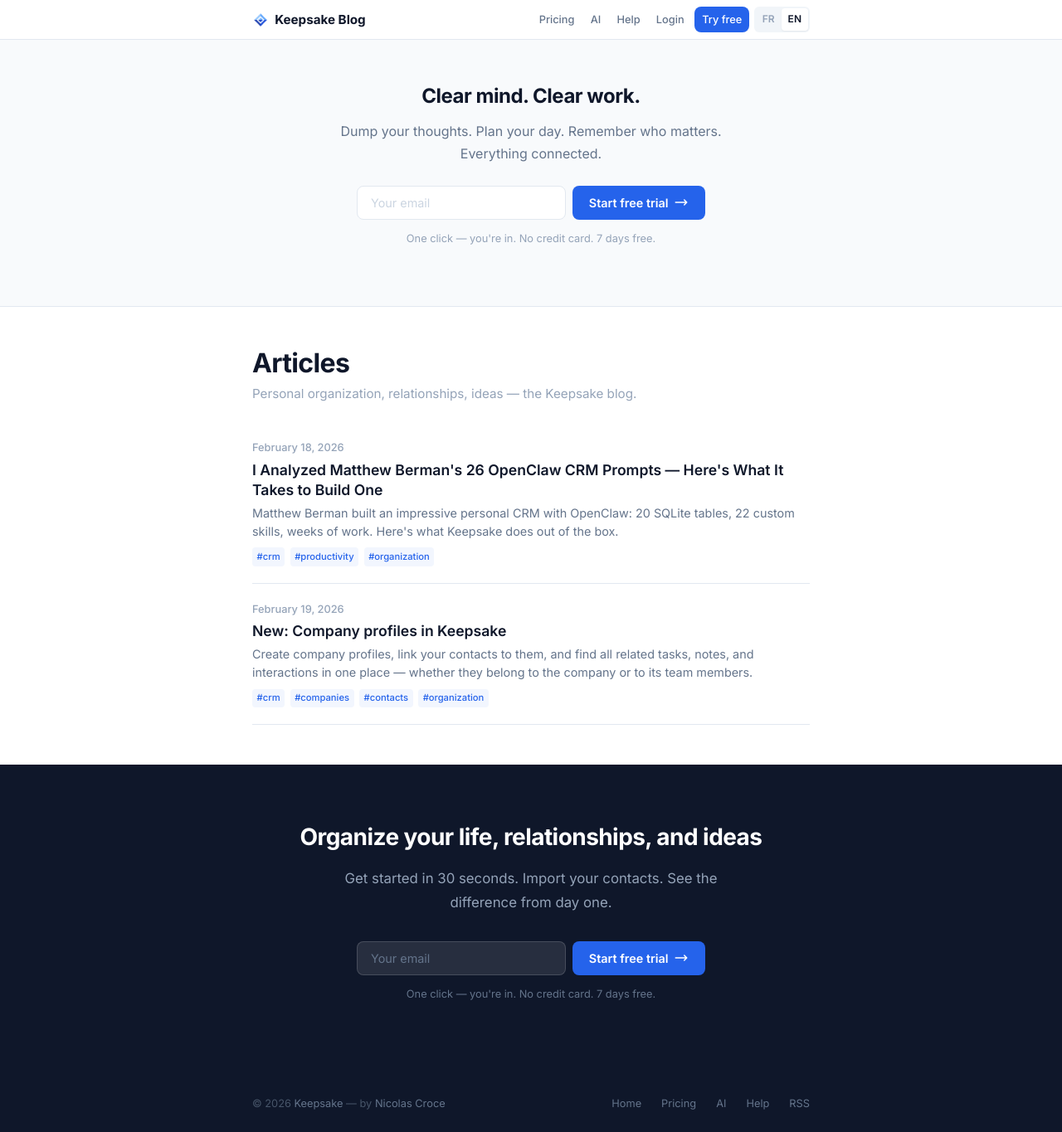
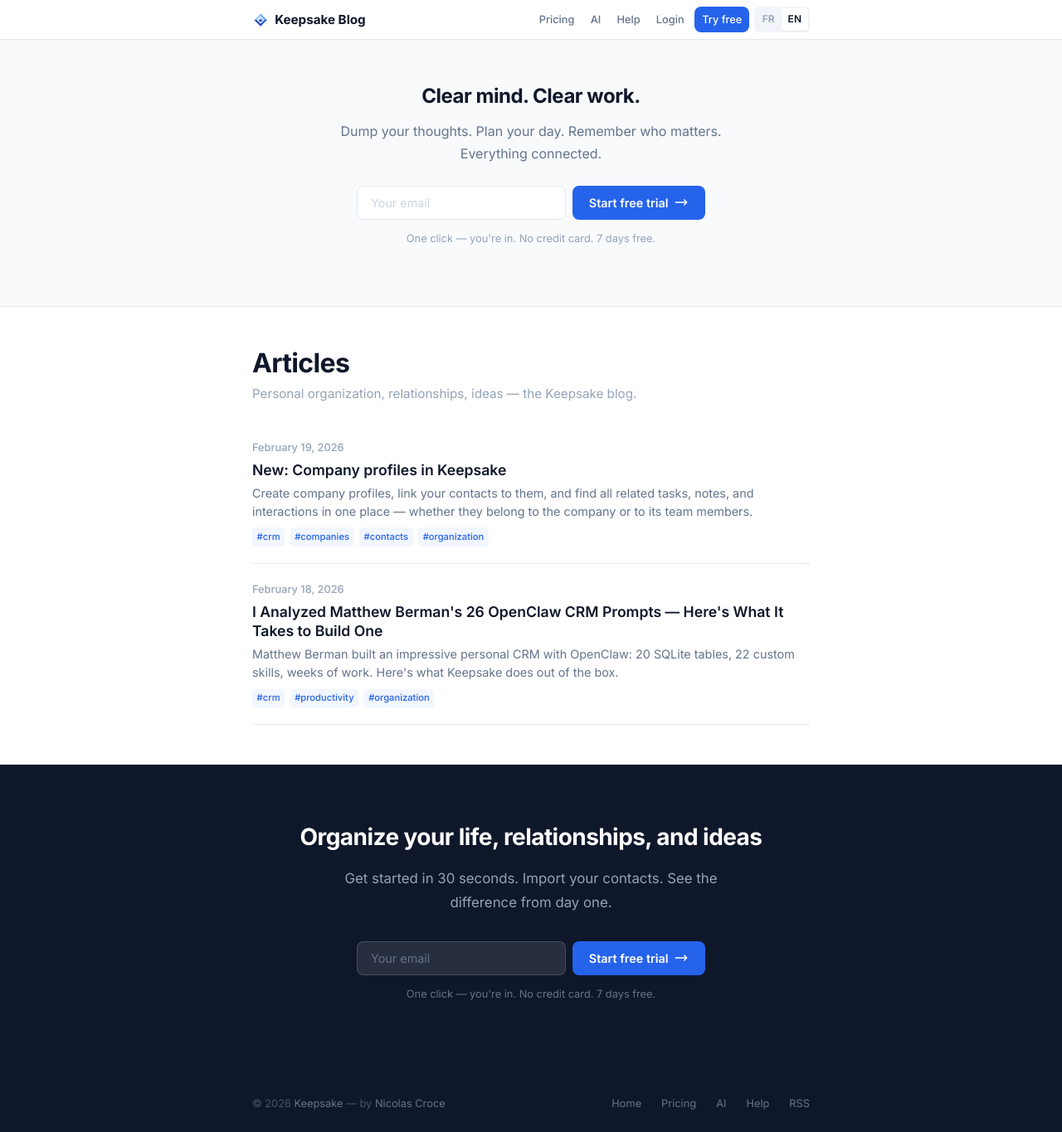
Before and after one commit to nicolascroce/keepsake-blog, a Jekyll site: the page built from en/index.html, in a window 1280 px wide. Shown: the whole page at 83% size. Built offline with Jekyll 4.4.1, drawn with Linux system fonts in a browser that asks for light colours.

Commit message:
fix: sort articles by date descending (newest first)

```diff
--- a/en/index.html
+++ b/en/index.html
@@ -26,7 +26,8 @@
   </div>
 
   <ul class="post-list">
-    {% for post in site.posts_en %}
+    {% assign sorted_posts = site.posts_en | sort: "date" | reverse %}
+    {% for post in sorted_posts %}
     <li>
       <a href="{{ post.url }}" class="post-card">
         <span class="post-date">{{ post.date | date: "%B %d, %Y" }}</span>
--- a/fr/index.html
+++ b/fr/index.html
@@ -26,7 +26,8 @@
   </div>
 
   <ul class="post-list">
-    {% for post in site.posts_fr %}
+    {% assign sorted_posts = site.posts_fr | sort: "date" | reverse %}
+    {% for post in sorted_posts %}
     <li>
       <a href="{{ post.url }}" class="post-card">
         <span class="post-date">{{ post.date | date: "%d/%m/%Y" }}</span>
```
